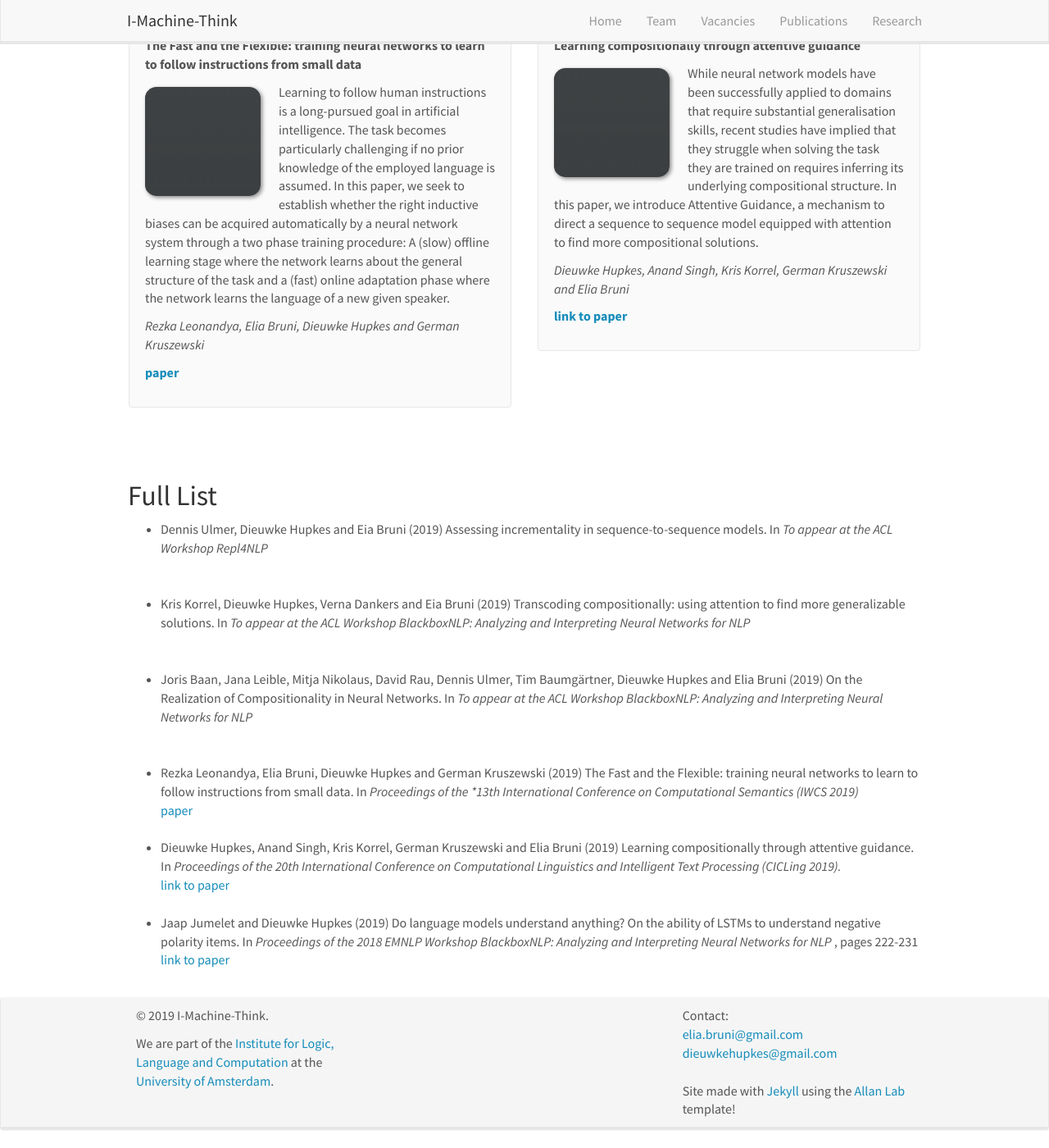
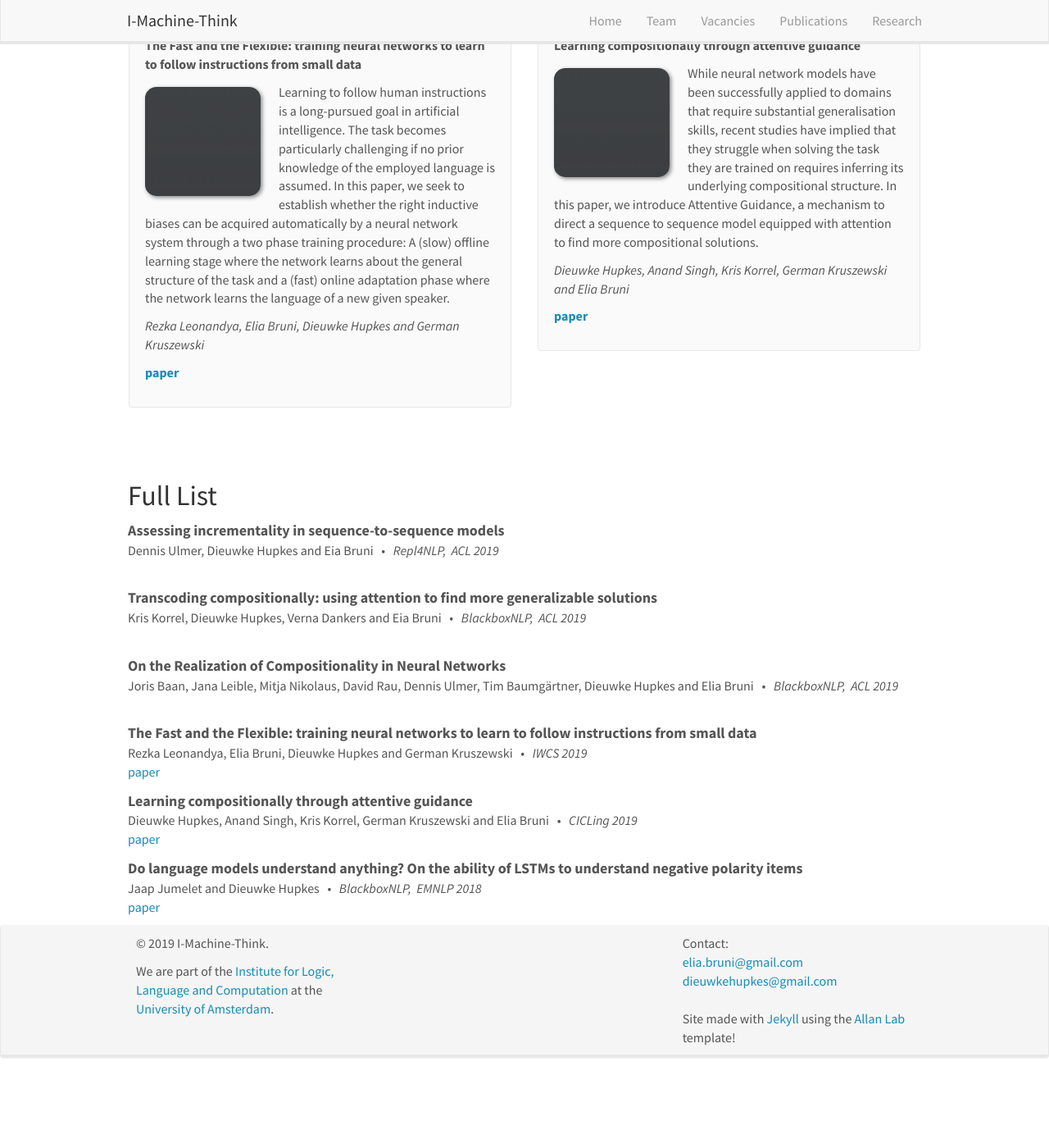
Before and after one commit to i-machine-think/i-machine-think.github.io, a Jekyll site: the page built from _pages/publications.md, in a window 1280 px wide and 1400 px high, scrolled down 183 px. Shown: the whole window at 82% size. Built offline with Jekyll 4.4.1, drawn with Linux system fonts in a browser that asks for light colours; nearby versions of some CDN libraries; after the commit the page ends 1495 px from its top, so only the background shows below that.

Commit message:
Format publications

```diff
--- a/_data/publist.yml
+++ b/_data/publist.yml
@@ -3,7 +3,7 @@
   year: 2019
   image: dummy.png
   description: ""
-  venue: "To appear at the ACL Workshop Repl4NLP"
+  venue: "Repl4NLP,&nbsp; ACL 2019"
   link:
     url:
     display:
@@ -14,7 +14,7 @@
   year: 2019
   image: dummy.png
   description: ""
-  venue: "To appear at the ACL Workshop BlackboxNLP: Analyzing and Interpreting Neural Networks for NLP"
+  venue: "BlackboxNLP,&nbsp; ACL 2019"
   link:
     url:
     display:
@@ -24,7 +24,7 @@
   authors: Joris Baan, Jana Leible, Mitja Nikolaus, David Rau, Dennis Ulmer, Tim Baumgärtner, Dieuwke Hupkes and Elia Bruni
   image: dummy.png
   description: ""
-  venue: "To appear at the ACL Workshop BlackboxNLP: Analyzing and Interpreting Neural Networks for NLP"
+  venue: "BlackboxNLP,&nbsp; ACL 2019"
   year: 2019
   link:
     url:
@@ -37,7 +37,7 @@
   The task becomes particularly challenging if no prior knowledge of the employed language is assumed.
  In this paper, we seek to establish whether the right inductive biases can be acquired automatically by a neural network system through a two phase training procedure: A (slow) offline learning stage where the network learns about the general structure of the task and a (fast) online adaptation phase where the network learns the language of a new given speaker."
   authors: Rezka Leonandya, Elia Bruni, Dieuwke Hupkes and German Kruszewski
-  venue: Proceedings of the *13th International Conference on Computational Semantics (IWCS 2019)
+  venue: IWCS 2019
   year: 2019
   link:
     url: https://arxiv.org/pdf/1809.06194.pdf
@@ -52,10 +52,10 @@
   authors: Dieuwke Hupkes, Anand Singh, Kris Korrel, German Kruszewski and Elia Bruni
   link:
       url: https://arxiv.org/abs/1805.09657
-      display:  link to paper
+      display:  paper
   highlight: 1
   year: 2019
-  venue: "Proceedings of the 20th International Conference on Computational Linguistics and Intelligent Text Processing (CICLing 2019)."
+  venue: "CICLing 2019"
   news2:
 
 - title: "Do language models understand anything? On the ability of LSTMs to understand negative polarity items"
@@ -64,8 +64,8 @@
   authors: Jaap Jumelet and Dieuwke Hupkes
   link:
       url: http://aclweb.org/anthology/W18-5424
-      display:  link to paper
+      display:  paper
   year: 2019
-  venue: "Proceedings of the 2018 EMNLP Workshop BlackboxNLP: Analyzing and Interpreting Neural Networks for NLP"
+  venue: "BlackboxNLP,&nbsp; EMNLP 2018"
   pages: ", pages 222-231"
   news2:
--- a/_pages/publications.md
+++ b/_pages/publications.md
@@ -54,11 +54,9 @@ permalink: /publications/
 
 ## Full List
 
-<ul>
 {% for publi in site.data.publist %}
 
-  <li> {{ publi.authors }}  ({{ publi.year }}) {{ publi.title }}. In <em> {{ publi.venue }} </em>{{ publi.pages }} <br /> <a href="{{ publi.link.url }}">{{ publi.link.display }}</a>
-  <br/><br/> </li>
+  <b> <font size="+1"> {{publi.title }} </font></b> <br> {{ publi.authors }} &nbsp; &#8226; &nbsp; <i> {{ publi.venue }} </i> <br /> <a href="{{ publi.link.url }}">{{ publi.link.display }}</a>
+  <br/>
 
 {% endfor %}
-<ul>
```
